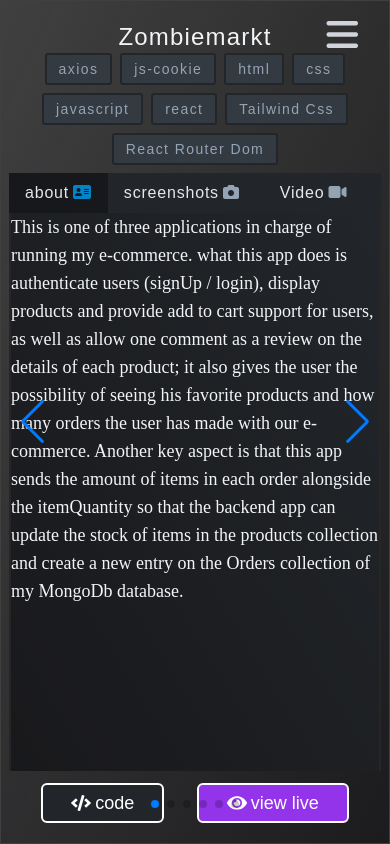
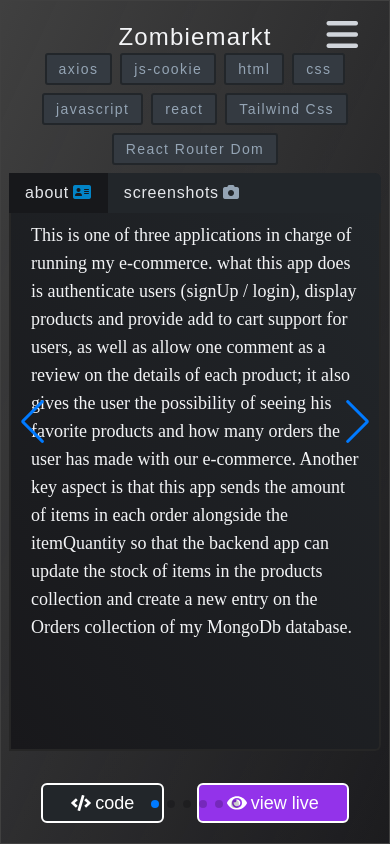
Before and after one commit to santiagomanso/santimanso.com, a React (Create React App) app: page /portfolio in a window 390 px wide. Built offline with nearby package versions, Linux system fonts and the light colour scheme.

Commit message:
🚧 🎨 reworked css/responsiveness

```diff
--- a/src/components/swiper/SingleProject.tsx
+++ b/src/components/swiper/SingleProject.tsx
@@ -6,17 +6,17 @@ interface SingleProjectProps {
 
 const SingleProject: React.FC<SingleProjectProps> = ({ project }) => {
   const [active, setActive] = useState('about')
-  const [tabContent, setTabContent] = useState('')
 
   // const handlerTab = (arg) => {
   //   setTabContent(arg)
   // }
 
   return (
-    <div className={`flex flex-col  w-full h-full`}>
+    <article className={`flex flex-col  w-full h-full `}>
       <h1 className='text-center text-2xl dark:text-gray-100 lg:text-4xl tracking-wider'>
         {project.name}
       </h1>
+      {/* KEYWORDS */}
       <ul className='flex flex-wrap gap-2 lg:gap-4  text-secondary mt-0 lg:mt-0 text-sm lg:text-xl justify-center'>
         {project.stack.map((tech, i) => (
           <li
@@ -27,14 +27,21 @@ const SingleProject: React.FC<SingleProjectProps> = ({ project }) => {
           </li>
         ))}
       </ul>
+      {/* sections */}
       <div className='md:mt-5 flex items-start justify-start h-3/4 w-full lg:h-3/4'>
-        <div className='h-full w-1/2 hidden md:flex items-center overflow-hidden select-none justify-center'>
-          <img src={project.img} alt='' className=' h-full w-full' />
+        {/* LEFT */}
+        <div className='h-full w-1/2 hidden md:flex items-center  select-none justify-center'>
+          <img
+            src={project.img}
+            alt=''
+            className=' h-full w-full rounded-l-md'
+          />
         </div>
-        <div className='mt-2 md:mt-0 h-full lg:w-1/2 flex justify-center items-center overflow-hidden'>
+        {/* RIGHT */}
+        <div className='mt-2 md:mt-0 lg:w-1/2 h-full flex justify-center items-center'>
           <div className='mt-0 md:mt-0 h-full w-full'>
             {/* TABS */}
-            <ul className='flex justify-start  text-md tracking-wider select-none hover:cursor-pointer bg-secondary dark:bg-variant2'>
+            <ul className='flex justify-start  text-md tracking-wider select-none hover:cursor-pointer bg-secondary dark:bg-variant2 rounded-tr-md'>
               <li
                 onClick={() => {
                   setActive('about')
@@ -71,6 +78,7 @@ const SingleProject: React.FC<SingleProjectProps> = ({ project }) => {
                   }  transition-all duration-300`}
                 ></i>
               </li>
+              {project.video && (
                 <li
                   onClick={() => {
                     setActive('video')
@@ -89,26 +97,34 @@ const SingleProject: React.FC<SingleProjectProps> = ({ project }) => {
                     }  transition-all duration-300`}
                   ></i>
                 </li>
+              )}
             </ul>
 
             {/* DESCRIPTION BOX */}
-            <div className='bg-gradient-to-br dark:bg-gradient-to-tr from-gray-200 to-gray-400 text-white text-lg lg:text-2xl font-console font-[200] overflow-scroll rounded-b dark:from-zinc-900 dark:to-variant2 h-full  border-b-2 border-l-2 border-r-2 border-gray-400 dark:border-neutral-800'>
+            <div
+              className={`bg-gradient-to-br dark:bg-gradient-to-tr from-gray-200 to-gray-400 text-white text-lg lg:text-2xl font-console font-[200] dark:from-zinc-900 dark:to-variant2 h-[90%] lg:h-[91.7%] overflow-auto border-b-2 border-l-2 border-r-2 border-gray-400 dark:border-neutral-800 rounded-br-md ${
+                active === 'screenshots' ? 'p-0' : 'px-5 py-2'
+              }`}
+            >
               {/* render the array of screenshots but also different content of the tab section */}
               {active === 'screenshots' ? (
                 project.screenShots.map((img, index) => (
-                  <div
+                  <a
+                    href={img}
+                    target='_blank'
+                    rel='noreferrer'
                     key={index}
-                    className='h-1/2 flex justify-center items-center p-2 w-full overflow-hidden'
+                    className='lg:h-full flex justify-center items-center lg:p-0 w-full bg-gradient-to-br'
                   >
                     <img
                       src={img}
                       alt=''
-                      className=' w-full object-cover h-full overflow-auto'
+                      className=' w-full object-scale-down lg:h-full lg:p-5'
                     />
-                  </div>
+                  </a>
                 ))
               ) : (
-                <span className='text-black dark:text-gray-100 font-medium text-lg font-console'>
+                <span className='text-black dark:text-gray-100 font-medium text-lg font-console '>
                   {project.descLong}
                 </span>
               )}
@@ -122,7 +138,7 @@ const SingleProject: React.FC<SingleProjectProps> = ({ project }) => {
           href={project.urlCode}
           target='_blank'
           rel='noreferrer'
-          className='flex gap-1 items-center text-lg lg:text-xl px-7 lg:px-8 py-1 border-2 border-white border-solid rounded-md bg-variant2 cta group transition-all duration-300 hover:-translate-y-2 hover:-rotate-3'
+          className='flex gap-1 items-center text-lg lg:text-xl px-7 lg:px-8 py-1 border-2 border-white border-solid rounded-md bg-variant2'
         >
           <svg
             aria-hidden='true'
@@ -145,7 +161,7 @@ const SingleProject: React.FC<SingleProjectProps> = ({ project }) => {
           href={project.urlDemo}
           target='_blank'
           rel='noreferrer'
-          className='flex items-center gap-1 text-lg lg:text-xl px-7 lg:px-8 py-1 border-2 border-white border-solid rounded-md bg-purple-600 group hover:-translate-y-2 transition-all duration-300 hover:rotate-3'
+          className='flex items-center gap-1 text-lg lg:text-xl px-7 lg:px-8 py-1 border-2 border-white border-solid rounded-md bg-purple-600'
         >
           <svg
             aria-hidden='true'
@@ -165,7 +181,7 @@ const SingleProject: React.FC<SingleProjectProps> = ({ project }) => {
           <p className='text-white '>view live</p>
         </a>
       </div>
-    </div>
+    </article>
   )
 }
 export default SingleProject
```
Lines whose indentation alone changed are shown as unchanged.
